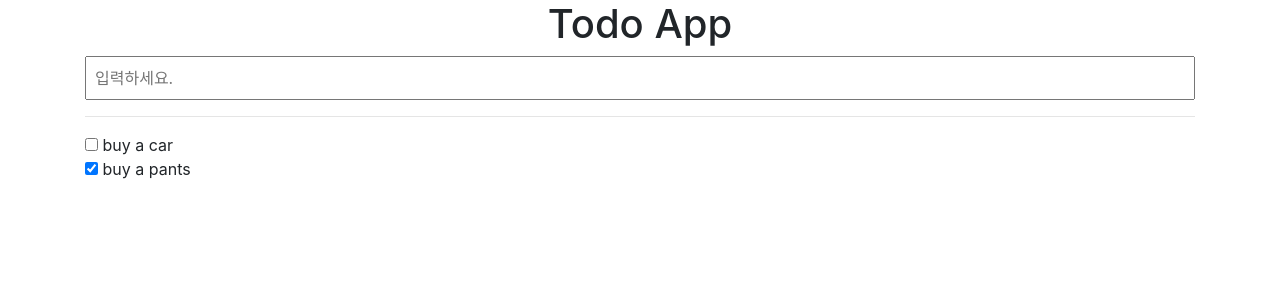
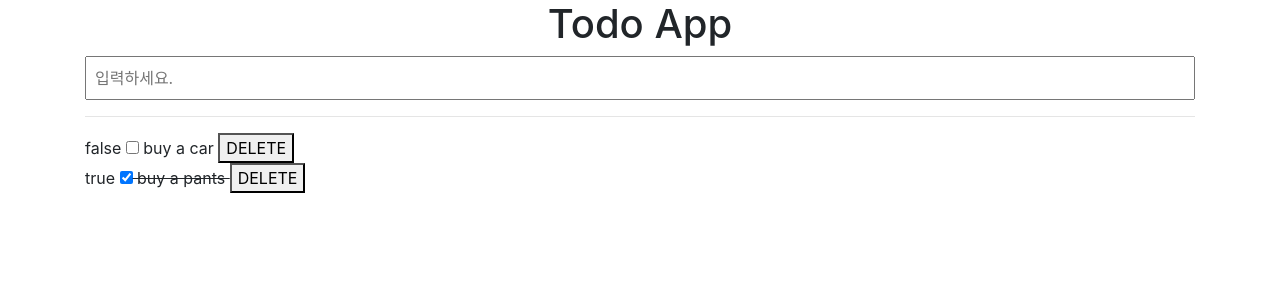
Before and after one commit to moonyoungCHAE/vue, a Vue app in the folder todo/: page / in a window 1280 px wide. Shown: the top 300 px of the page. Built offline with nearby package versions, Linux system fonts and the light colour scheme.

Commit message:
feat: todo checkbox, 삭제 기능 구현

```diff
--- a/todo/src/App.vue
+++ b/todo/src/App.vue
@@ -3,7 +3,9 @@
         <h1 class="text-center">Todo App</h1>
         <input type="text" class="w-100 p-2" placeholder="입력하세요." v-model="todoInput" @keyup.enter="addTodo">
         <hr>
-    <Todo v-for="todo in todos" :key="todo.id" :todo="todo" @update="update(todo.index)"></Todo>
+        <Todo v-for="todo in todos" :key="todo.id" :todo="todo"
+              @toggleCheckbox="toggleCheckbox"
+              @deleteCheckbox="deleteCheckbox"></Todo>
     </div>
 </template>
 
@@ -18,15 +20,19 @@ export default {
             return {
                 todoInput: '',
                 todos: [
-        { id: 1, text: 'buy a car', checked: false},
-        { id: 2, text: 'buy a pants', checked: true},
+                    {id: 1, text: 'buy a car', checked: false},
+                    {id: 2, text: 'buy a pants', checked: true},
                 ]
             }
         },
         methods: {
-    update(todo, index) {
-      console.log(todo.text);
-      console.log(index);
+            // object의 멤버변수 분리되어 들어온다. 함수의 인자이름으로 받아온다.
+            // toogleCheckbox(id, checked) -- 안되는데 ?? id에 object 들어온다.
+            toggleCheckbox(param) {
+                const index = this.todos.findIndex(todo => {
+                    return todo.id === param.id;
+                })
+                this.todos[index].checked = param.checked;
             },
             addTodo(e) {
                 this.todos.push({
@@ -35,6 +41,12 @@ export default {
                     checked: false
                 })
                 this.todoInput = "";
+            },
+            deleteCheckbox(id) {
+                const index = this.todos.findIndex(todo => {
+                    return todo.id === id;
+                });
+                this.$delete(this.todos, index)
             }
         }
     }
--- a/todo/src/components/Todo.vue
+++ b/todo/src/components/Todo.vue
@@ -1,7 +1,11 @@
 <template>
     <div>
-        <input type="checkbox" :checked="todo.checked">
-        <span class="m1-3"> {{ todo.text}}</span>
+        {{ todo.checked }}
+        <input type="checkbox" :checked="todo.checked" @change="toggleCheckbox">
+        <span class="m1-3" :style="todo.checked ? 'text-decoration: line-through' : ''">
+        {{ todo.text}}
+        </span>
+        <button @click="deleteBox(todo.id)">DELETE</button>
     </div>
 </template>
 
@@ -12,6 +16,18 @@
                 type: Object,
                 required: true
             }
+        },
+        methods: {
+            toggleCheckbox(e) {
+                //  보내는 parameter { } 로 묶으면 Object로 전송된다.
+                this.$emit('toggleCheckbox', {
+                    id: this.todo.id,
+                    checked: e.target.checked
+                });
+            },
+            deleteBox(id) {
+                this.$emit('deleteCheckbox', id)
+            }
         }
     }
 </script>
```
Lines whose indentation alone changed are shown as unchanged.
